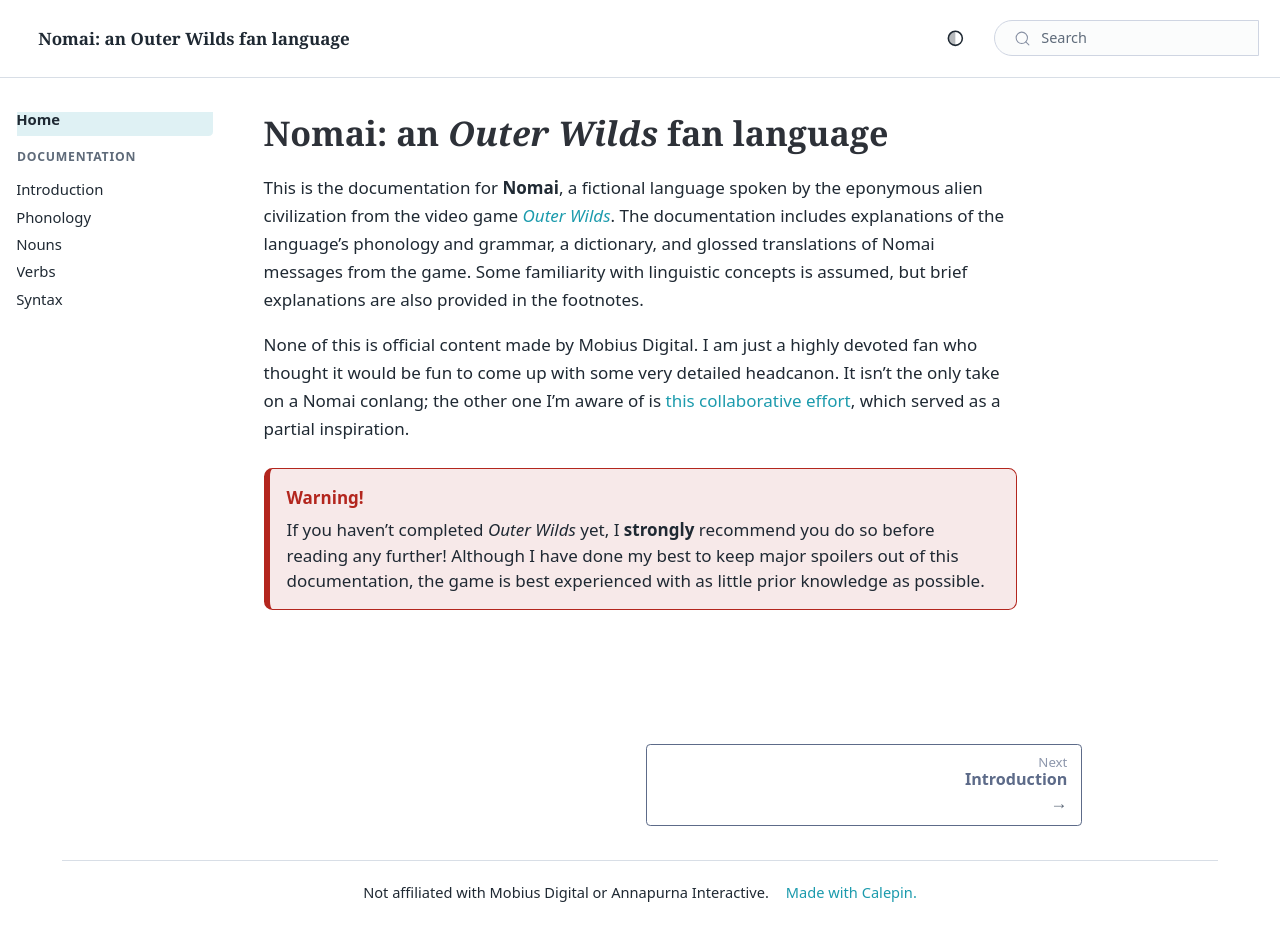
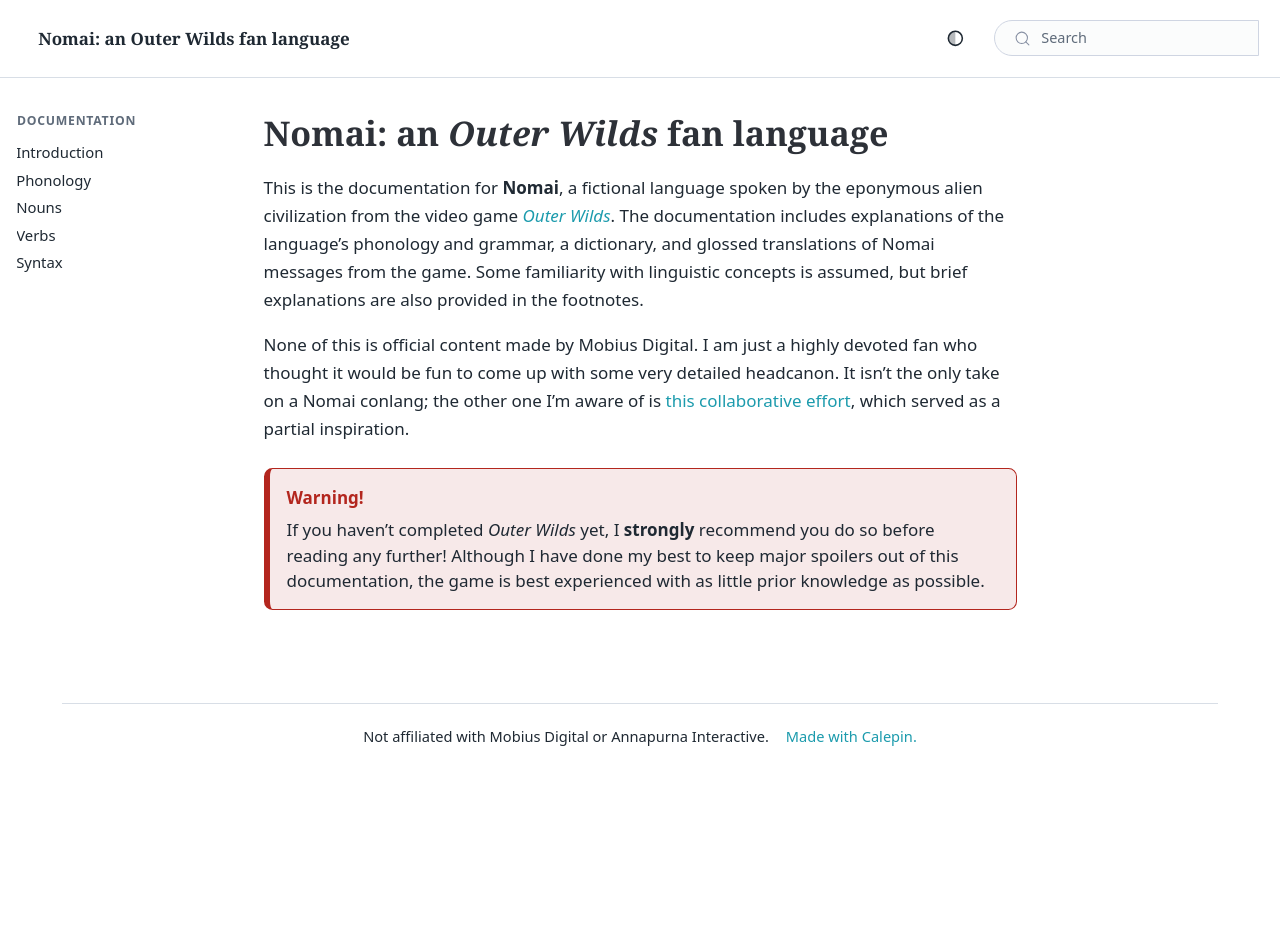
Before and after one commit to redoxwarfare/nomai-lang, a plain HTML site: page site/index.html in a window 1280 px wide. After the commit the page ends 807 px from the top, so only its background shows below. Drawn offline with Linux system fonts and the light colour scheme.

Commit message:
remove redundant link to homepage from sidebar

```diff
--- a/site/index.html
+++ b/site/index.html
@@ -2901,22 +2901,6 @@
 
 
 
-
-<ul>
-
-
-<li class="calepin-website-sidebar-link"><a href="index.html" aria-label="Home" class="active" aria-current="page">Home</a></li>
-
-
-</ul>
-
-
-
-
-
-
-
-
 <p><strong>Documentation</strong></p>
 
 
@@ -2999,35 +2983,6 @@
 
 
 
-
-
-
-
-
-
-
-
-
-
-
-
-    <footer class="calepin-website-page-nav" aria-label="Page navigation">
-      <div class="calepin-website-page-nav-inner">
-
-        <span class="calepin-website-page-nav-empty" aria-hidden="true"></span>
-
-
-
-        <a class="calepin-website-page-nav-link calepin-website-page-nav-link--next outline secondary" href="grammar/intro.html" role="button">
-          <span class="calepin-website-page-nav-content">
-            <span class="calepin-website-page-nav-kind">Next</span>
-            <span class="calepin-website-page-nav-title">Introduction</span>
-          </span>
-          <span class="calepin-website-page-nav-arrow" aria-hidden="true">&rarr;</span>
-        </a>
-
-      </div>
-    </footer>
 
 
 
```
Also changed, not shown: site/404.html (+0 -23 lines), site/defs.html (+0 -23 lines), site/grammar/intro.html (+1 -30 lines), site/grammar/nouns.html (+0 -23 lines), site/grammar/phonology.html (+0 -23 lines), site/grammar/syntax.html (+0 -23 lines), site/grammar/verbs.html (+0 -23 lines), 1 other file.
